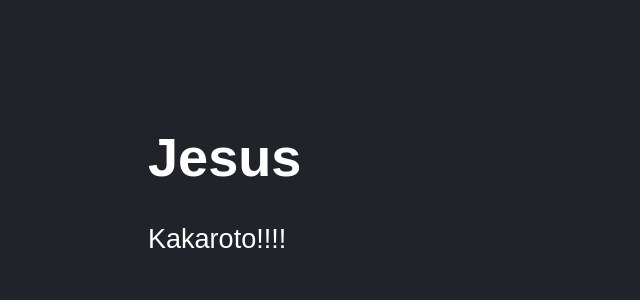
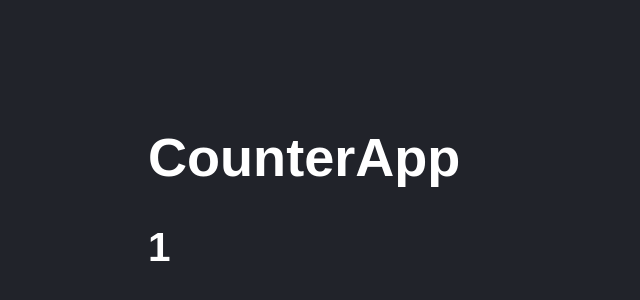
Before and after one commit to king-beard/counter-app, a React (Vite) app: page / in a window 1280 px wide. Shown: the part 58-358 px from the top of the page, without its empty margins (0-640 px from the left). Built offline with nearby package versions, Linux system fonts and the light colour scheme.

Commit message:
component CounterApp

```diff
--- a/package.json
+++ b/package.json
@@ -10,6 +10,7 @@
     "preview": "vite preview"
   },
   "dependencies": {
+    "prop-types": "^15.8.1",
     "react": "^19.0.0",
     "react-dom": "^19.0.0"
   },
--- /dev/null
+++ b/src/CounterApp.jsx
@@ -0,0 +1,15 @@
+import { Fragment } from 'react'
+import PropTypes from 'prop-types'
+
+export const CounterApp = ({ value }) => {
+  return (
+    <Fragment>
+      <h1>CounterApp</h1>
+      <h2> { value } </h2>
+    </Fragment>
+  )
+}
+
+CounterApp.prototypes = {
+  value: PropTypes.number
+}
--- a/src/FirstApp.jsx
+++ b/src/FirstApp.jsx
@@ -1,10 +1,21 @@
 import { Fragment } from "react"
+import propTypes from 'prop-types';
 
-export const FirstApp = ({title}) => {
+export const FirstApp = ({title, subTitle}) => {
   return (
     <Fragment>
       <h1>{title}</h1>
-      <p>Kakaroto!!!!</p>
+      <p>{subTitle}</p>
     </Fragment>
   )
 }
+
+FirstApp.propTypes = {
+  title: propTypes.string.isRequired,
+  subTitle: propTypes.string,
+}
+
+FirstApp.defaultProps = {
+  title: "No hay titulo",
+  subTitle: "No hay subtitulo"
+}
--- a/src/main.jsx
+++ b/src/main.jsx
@@ -1,10 +1,10 @@
 import React from 'react'
 import ReactDOM from 'react-dom/client'
-import { FirstApp } from './FirstApp'
+import { CounterApp } from './CounterApp'
 import './styles.css'
 
 ReactDOM.createRoot(document.getElementById('root')).render(
   <React.StrictMode>
-    <FirstApp title="Jesus" />
+    <CounterApp value={1}/>
   </React.StrictMode>
 )
```
